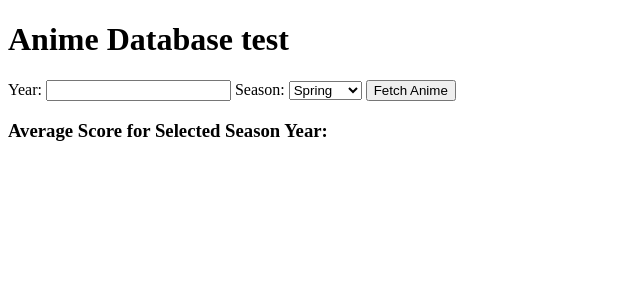
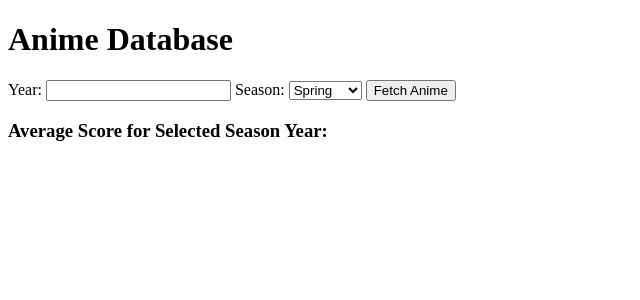
Before and after one commit to wanlia/AnimeFetch3, a Flask app: template app/templates/index.html in a window 1280 px wide. Shown: the top 300 px of the page, without its empty margins (0-640 px from the left). Run offline with Flask 3, Linux system fonts and the light colour scheme; the template is opened without the code that fills it, so the values that code supplies are empty.

Commit message:
update title

```diff
--- a/app/templates/index.html
+++ b/app/templates/index.html
@@ -5,7 +5,7 @@
     <title>Anime Database</title>
 </head>
 <body>
-    <h1>Anime Database test</h1>
+    <h1>Anime Database</h1>
     <form action="/" method="post">
         <label for="year">Year:</label>
         <input type="text" id="year" name="year" value="{{ request.form.year if request.form.year else '' }}" required>
```
Also changed, not shown: app/app.db.
